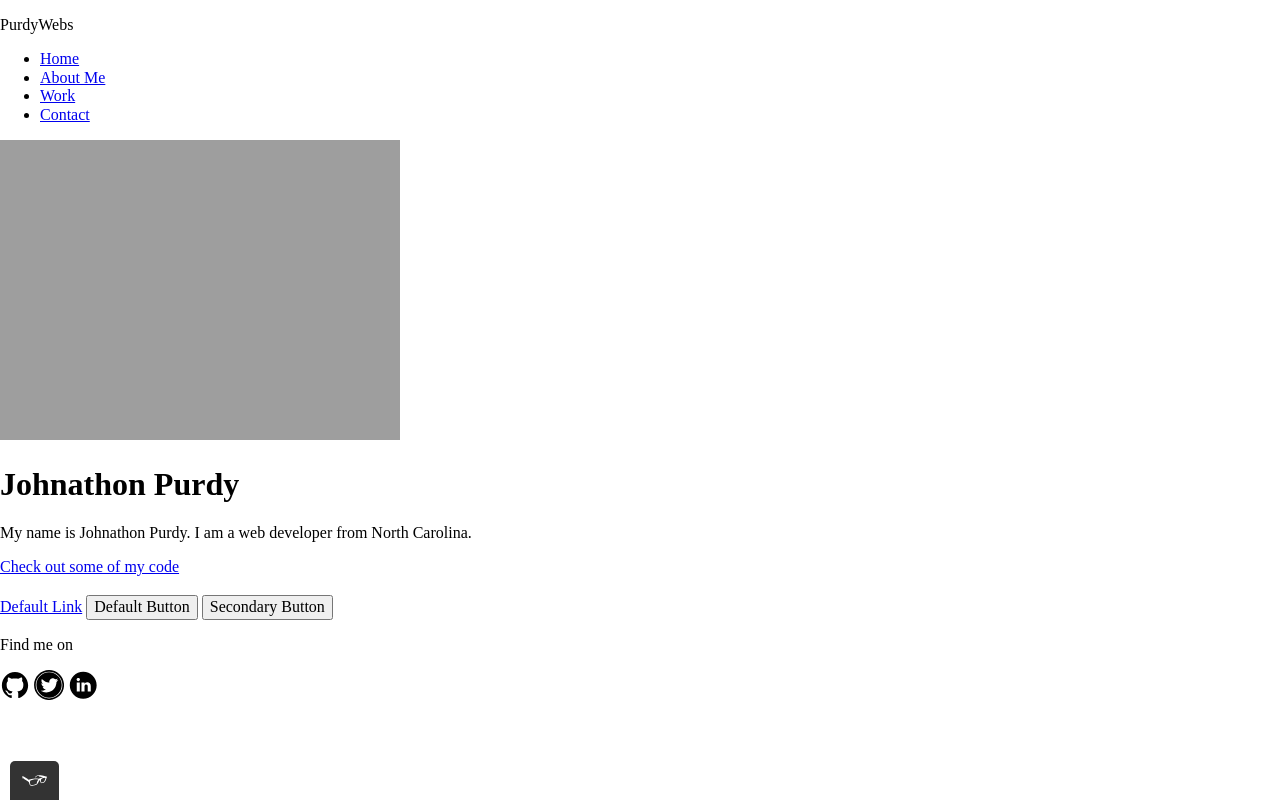
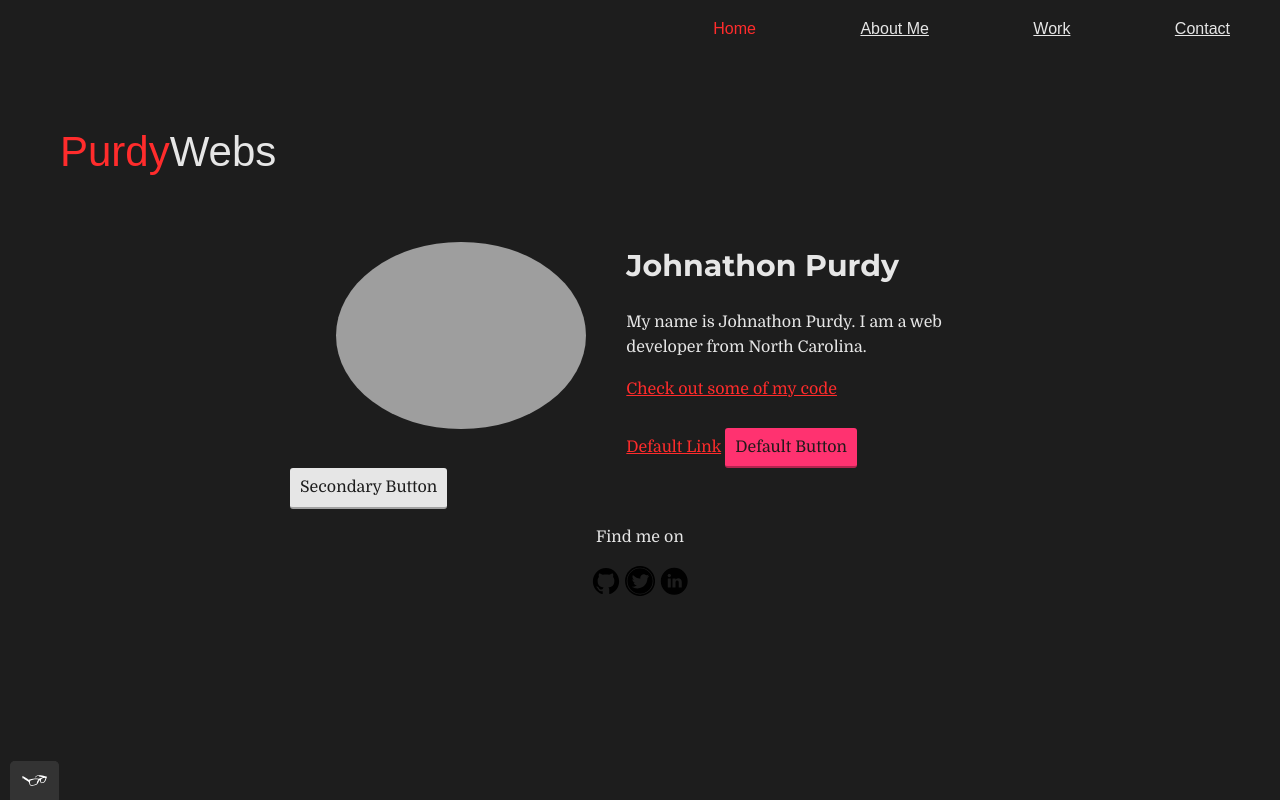
Before and after one commit to jepurdy313/JP-Portoflio, a plain HTML site: page index.html in a window 1280 px wide. Drawn offline with nearby package versions, Linux system fonts and the light colour scheme; the site is published under a folder, as on GitHub Pages, so addresses that start at the root find nothing; a web font is replaced by a local one.

Commit message:
Revert "Relative Path Update Test"
This reverts commit 30043d09ff22a5689365aca60d6043bd740518e7.

```diff
--- a/index.html
+++ b/index.html
@@ -6,7 +6,7 @@
   <link rel="shortcut icon" href="img/ficon32.png"/>
   <link rel="stylesheet" type="text/css" href="https://cdnjs.cloudflare.com/ajax/libs/normalize/8.0.1/normalize.min.css">
   <link href="https://fonts.googleapis.com/css2?family=Domine:wght@400;700&family=Montserrat:wght@700&&family=Baumans&display=swap" rel="stylesheet">
-  <link rel="stylesheet" type="text/css" href="/CSS/style.production.css">
+  <link rel="stylesheet" type="text/css" href="CSS/style.production.css">
   <title>PurdyWebs - Home</title>
 </head>
 <body>
```
